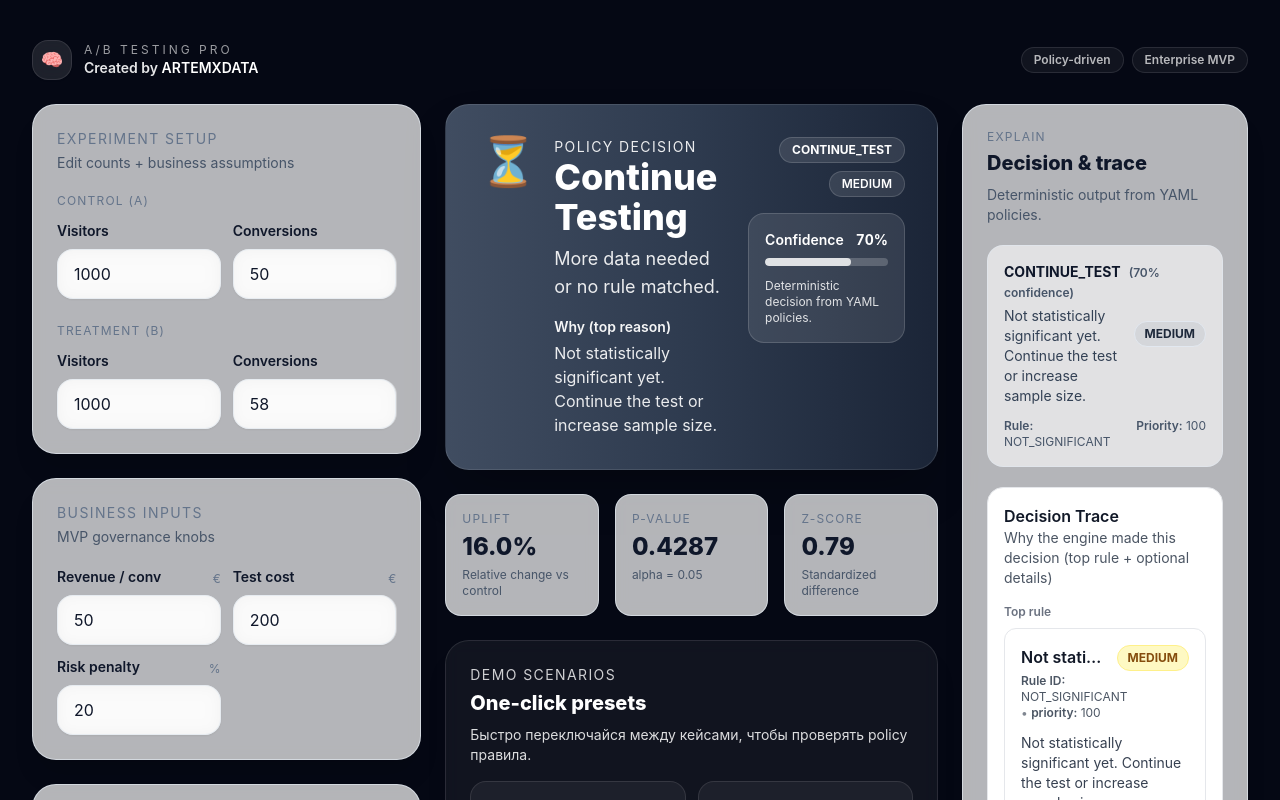
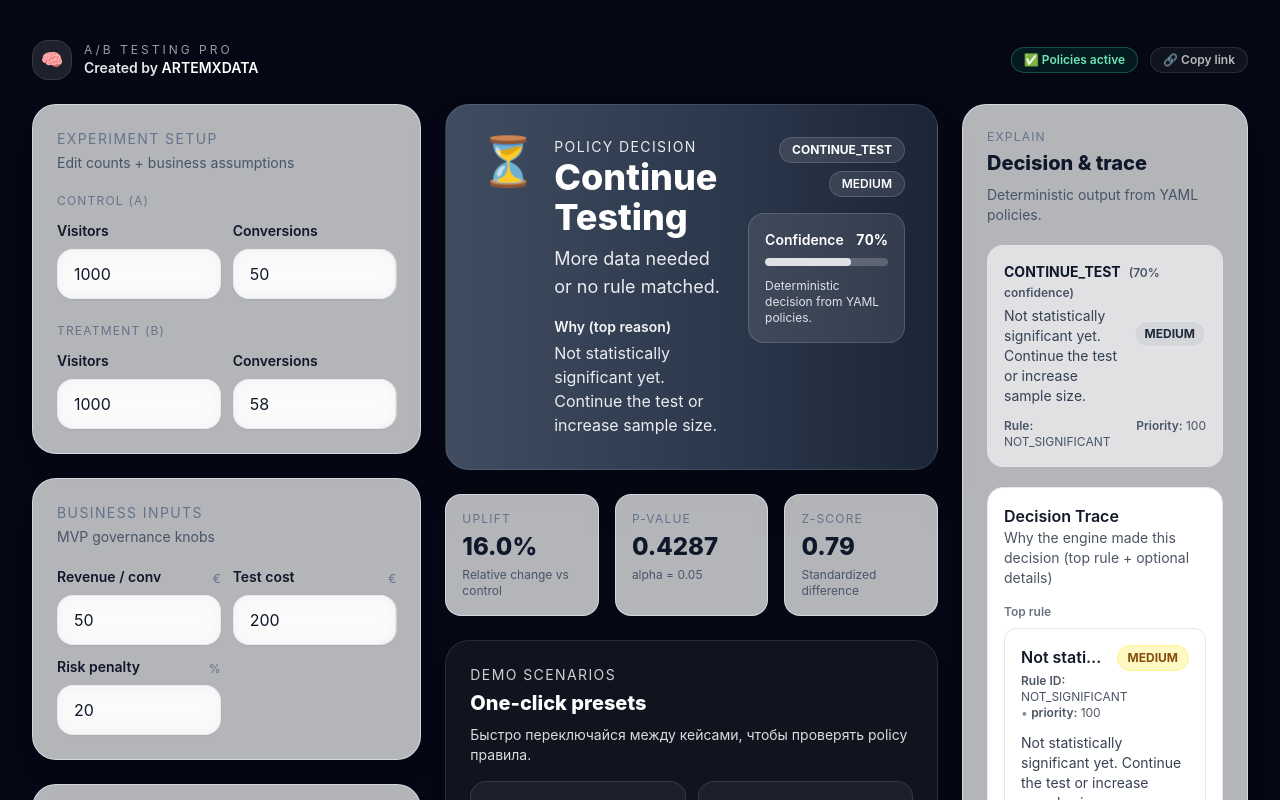
Before and after one commit to artemxdata/ab-testing-pro, a React (Create React App) app: page / in a window 1280 px wide. Shown: the top 800 px of the page. Built offline with nearby package versions, Linux system fonts and the light colour scheme.

Commit message:
ui: add top bar with policy status and share link

```diff
--- a/src/components/ABTestingPro.js
+++ b/src/components/ABTestingPro.js
@@ -1,7 +1,12 @@
 // src/components/ABTestingPro.js
 import React, { useMemo, useState } from "react";
 
-import { PolicyDemoPanel, DecisionHero, GovernancePanel, StatsStrip } from "../ui";
+import {
+  PolicyDemoPanel,
+  DecisionHero,
+  GovernancePanel,
+  StatsStrip,
+} from "../ui";
 import PanelCard from "../ui/PanelCard.tsx";
 import InputField from "../ui/InputField.tsx";
 
@@ -266,7 +271,8 @@ const ABTestingPro = () => {
     <div className="min-h-screen px-6 py-10 text-white bg-[#050814]">
       {/* Top brand bar */}
       <div className="mx-auto max-w-7xl px-1 sm:px-2 pb-6">
-        <div className="flex items-center justify-between">
+        <div className="flex items-center justify-between gap-4">
+          {/* LEFT — Brand */}
           <div className="flex items-center gap-3">
             <div className="h-10 w-10 rounded-2xl bg-white/10 border border-white/10 backdrop-blur flex items-center justify-center shadow-sm">
               <span className="text-lg">🧠</span>
@@ -282,13 +288,36 @@ const ABTestingPro = () => {
             </div>
           </div>
 
-          <div className="hidden sm:flex items-center gap-2">
-            <span className="px-3 py-1 rounded-full text-xs font-semibold border border-white/10 bg-white/5 text-white/70">
-              Policy-driven
-            </span>
-            <span className="px-3 py-1 rounded-full text-xs font-semibold border border-white/10 bg-white/5 text-white/70">
-              Enterprise MVP
-            </span>
+          {/* RIGHT — Status + actions */}
+          <div className="flex items-center gap-3">
+            {/* Policy status */}
+            {policyLoading && (
+              <span className="px-3 py-1 rounded-full text-xs font-semibold border border-amber-400/30 bg-amber-500/10 text-amber-300">
+                ⏳ Policies loading
+              </span>
+            )}
+
+            {!policyLoading && policyError && (
+              <span className="px-3 py-1 rounded-full text-xs font-semibold border border-rose-400/30 bg-rose-500/10 text-rose-300">
+                ⚠️ Policy error
+              </span>
+            )}
+
+            {!policyLoading && policyDoc && !policyError && (
+              <span className="px-3 py-1 rounded-full text-xs font-semibold border border-emerald-400/30 bg-emerald-500/10 text-emerald-300">
+                ✅ Policies active
+              </span>
+            )}
+
+            {/* Share button */}
+            <button
+              onClick={() => {
+                navigator.clipboard.writeText(window.location.href);
+              }}
+              className="px-3 py-1 rounded-full text-xs font-semibold border border-white/10 bg-white/5 text-white/70 hover:bg-white/10 transition"
+            >
+              🔗 Copy link
+            </button>
           </div>
         </div>
       </div>
@@ -433,7 +462,8 @@ const ABTestingPro = () => {
                 </div>
                 <h3 className="mt-1 text-xl font-extrabold">One-click presets</h3>
                 <p className="mt-2 text-sm opacity-85">
-                  Быстро переключайся между кейсами, чтобы проверять policy правила.
+                  Быстро переключайся между кейсами, чтобы проверять policy
+                  правила.
                 </p>
 
                 <div className="mt-4 grid grid-cols-1 sm:grid-cols-2 gap-3">
```
